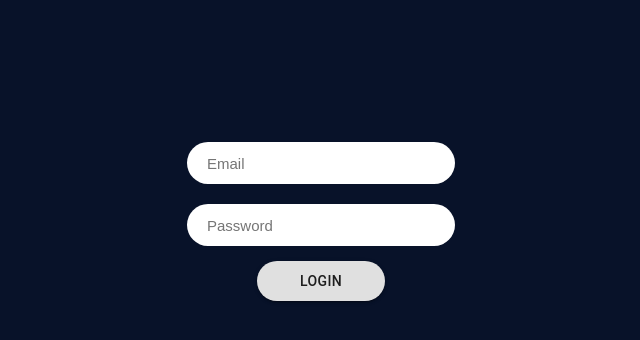
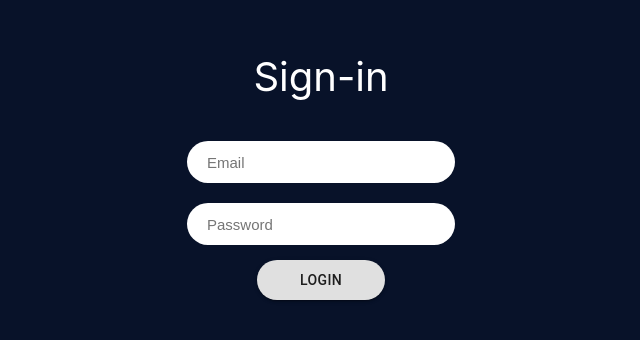
Before and after one commit to Darshan-v2/React-App, a React (Create React App) app in the folder To-Do-app/: page / in a window 1280 px wide. Shown: the part 198-538 px from the top of the page, without its empty margins (319-959 px from the left). Built offline with nearby package versions, Linux system fonts and the light colour scheme.

Commit message:
To-Do App using Redux

```diff
--- a/To-Do-app/package.json
+++ b/To-Do-app/package.json
@@ -12,6 +12,7 @@
     "@mui/material": "^5.10.13",
     "@mui/styled-engine-sc": "^5.10.6",
     "@mui/styles": "^5.10.10",
+    "@reduxjs/toolkit": "^1.9.1",
     "@testing-library/jest-dom": "^5.14.1",
     "@testing-library/react": "^13.0.0",
     "@testing-library/user-event": "^13.2.1",
@@ -22,7 +23,11 @@
     "react": "^18.2.0",
     "react-dom": "^18.2.0",
     "react-hook-form": "^7.39.5",
+    "react-redux": "^8.0.5",
     "react-scripts": "5.0.1",
+    "redux": "4.0",
+    "redux-persist": "^6.0.0",
+    "redux-thunk": "^2.4.2",
     "styled-components": "^5.3.6",
     "typescript": "^4.4.2",
     "web-vitals": "^2.1.0",
--- a/To-Do-app/src/App.css
+++ b/To-Do-app/src/App.css
@@ -106,7 +106,7 @@ body {
   align-items: center;
   flex-wrap: wrap;
   position: relative;
-  top: 350px;
+  top: 220px;
 }
 
 .emailInputBox {
--- a/To-Do-app/src/App.tsx
+++ b/To-Do-app/src/App.tsx
@@ -9,14 +9,40 @@ import DialogActions from '@mui/material/DialogActions'
 import DialogContent from '@mui/material/DialogContent'
 import DialogContentText from '@mui/material/DialogContentText'
 import DialogTitle from '@mui/material/DialogTitle'
-import { Button } from '@material-ui/core'
+import { Button, makeStyles } from '@material-ui/core'
+import { useDispatch } from 'react-redux'
+import { login, logout } from './features/userSlice'
+import { useSelector } from 'react-redux'
+import { selectUser } from './features/userSlice'
+
+const useStyles = makeStyles({
+  loginText: {
+    textAlign: 'center',
+    fontSize: '40px',
+    color: 'white',
+    position: 'relative',
+    top: '210px'
+  }
+})
+
+// const successLocalStorage = JSON.parse(localStorage.getItem("success") || "[]")
 
 function App() {
 
+  const classes = useStyles()
   const [email, setEmail] = useState("")
   const [password, setPassword] = useState("")
-  const [success, setSuccess] = React.useState(false)
   const [open, setOpen] = useState(false)
+
+  const { loggedIn } = useSelector(selectUser)
+  const { username } = useSelector(selectUser)
+
+  const dispatch = useDispatch()
+
+  // useEffect(() => {
+  //   localStorage.setItem("email", JSON.stringify(email))
+  //   localStorage.setItem("password", JSON.stringify(password))
+  // }, [email, password])
 
   const openSignoutModal = () => {
     setOpen(true)
@@ -37,15 +63,18 @@ function App() {
   }
 
   const logOut = () => {
-    setSuccess(false)
     setEmail('')
     setPassword('')
+    dispatch(logout({
+      loggedIn: false
+    }))
+    console.log(logout)
   }
 
   const handleSubmit = () => {
     if (email === '' || password === '') {
       alert('Invalid Email or Password')
-      setSuccess(false)
+      closeSignoutModal()
     }
 
     else {
@@ -55,27 +84,27 @@ function App() {
       })
         .then(result => {
           alert('Logged in Successful')
-          setSuccess(true)
-          console.log(result);
+          closeSignoutModal()
           localStorage.setItem("token", result.data.token)
+          dispatch(login({
+            email: email,
+            password: password,
+            loggedIn: true,
+          }))
         })
         .catch(error => {
           alert('Invalid Email or Password')
-          setSuccess(false)
-          console.log(error);
+          dispatch(logout({
+            loggedIn: false
+          }))
         })
     }
   }
-
-  if (success) {
-
-    return (
+  return loggedIn ? (
     <>
       <Header />
-        <p className='email'>Welcome | {email} |</p>
-
+      <p className='email'>Welcome | {username} |</p>
       <PowerSettingsNewIcon id='logout' onClick={openSignoutModal} />
-
       <Dialog open={open} onClose={closeSignoutModal} >
         <DialogTitle>
           {"Confirm Delete"}
@@ -92,14 +121,11 @@ function App() {
           </Button>
         </DialogActions>
       </Dialog>
-
       <AddTask />
     </>
-    )
-  }
-
-  return (
+  ) : (
     <>
+      <p className={classes.loginText}>Sign-in</p>
       <div className='inputBox'>
         <input type="text" placeholder="Email"
           value={email}
--- a/To-Do-app/src/Components/TodoTaskList.tsx
+++ b/To-Do-app/src/Components/TodoTaskList.tsx
@@ -2,7 +2,6 @@ import React, { Dispatch, SetStateAction } from 'react'
 import { Grid } from '@material-ui/core'
 import { ITask } from '../Interface'
 import TodoTask from './TodoTask'
-
 interface Props {
     todoList: ITask[]
     setTodoList: Dispatch<SetStateAction<ITask[]>>
@@ -49,7 +48,7 @@ function TodoTaskList({ todoList, setTodoList }: Props) {
 
             <Grid>
                 {todoList.map((task) => {
-                    return <TodoTask task={task} description={task.description} id={task.id} date={task.date} onDelete={deleteTask} onEdit={editTask} />
+                    return <TodoTask id={task.id} task={task} description={task.description} date={task.date} onDelete={deleteTask} onEdit={editTask} />
                 })}
             </Grid>
         </>
--- /dev/null
+++ b/To-Do-app/src/app/store.ts
@@ -0,0 +1,25 @@
+import { configureStore } from "@reduxjs/toolkit"
+import userReducer from '../features/userSlice'
+import storage from "redux-persist/lib/storage"
+import { persistReducer, persistStore } from "redux-persist"
+import { combineReducers } from "@reduxjs/toolkit"
+
+const persistConfig = {
+  key: 'root',
+  storage
+}
+
+const reducer = combineReducers({
+  user: userReducer
+})
+
+const persistedReducer = persistReducer(persistConfig, reducer)
+
+export const store = configureStore({
+  reducer: persistedReducer,
+})
+
+export const persistor = persistStore(store)
+
+export type AppDispatch = typeof store.dispatch
+export type RootState = ReturnType<typeof store.getState>
--- /dev/null
+++ b/To-Do-app/src/features/userSlice.ts
@@ -0,0 +1,22 @@
+import { createSlice } from "@reduxjs/toolkit"
+import { RootState } from "../app/store"
+
+export const userSlice = createSlice({
+    name: "user",
+    initialState: { user: null, username: null, loggedIn: false },
+    reducers: {
+        login: (state, action) => {
+            state.user = action.payload
+            state.username = action.payload.email
+            state.loggedIn = true
+        },
+
+        logout: (state, action) => {
+            state.loggedIn = false
+        }
+    }
+})
+
+export const { login, logout } = userSlice.actions
+export const selectUser = (state: RootState) => state.user
+export default userSlice.reducer
--- a/To-Do-app/src/index.tsx
+++ b/To-Do-app/src/index.tsx
@@ -2,17 +2,22 @@ import React from 'react'
 import App from './App'
 import ReactDOM from 'react-dom/client'
 import './index.css'
+import { store } from './app/store'
+import { Provider } from 'react-redux'
+import { PersistGate } from 'redux-persist/integration/react'
+import { persistor } from './app/store'
+
 
 const root = ReactDOM.createRoot(
   document.getElementById('root') as HTMLElement
 );
+
 root.render(
   <React.StrictMode>
-    <App />
+    <Provider store={store}>
+      <PersistGate persistor={persistor}>
+        <App />
+      </PersistGate>
+    </Provider>
   </React.StrictMode>
 );
-
-
-// If you want to start measuring performance in your app, pass a function
-// to log results (for example: reportWebVitals(console.log))
-// or send to an analytics endpoint. Learn more: https://bit.ly/CRA-vitals
```
Also changed, not shown: To-Do-app/src/Components/AddTask.tsx (+7 -0 lines), 1 other file (tests, documents, lock files or other folders). Lines whose indentation alone changed are shown as unchanged.
